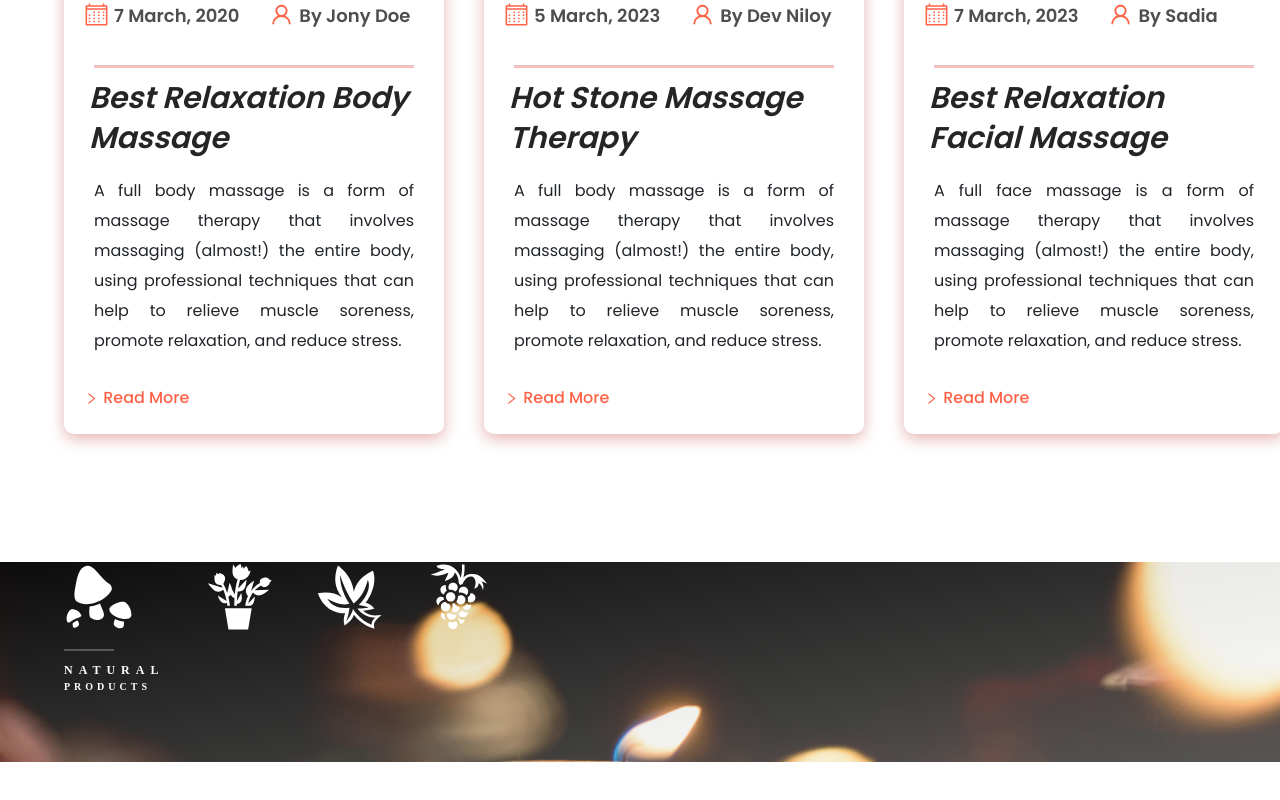
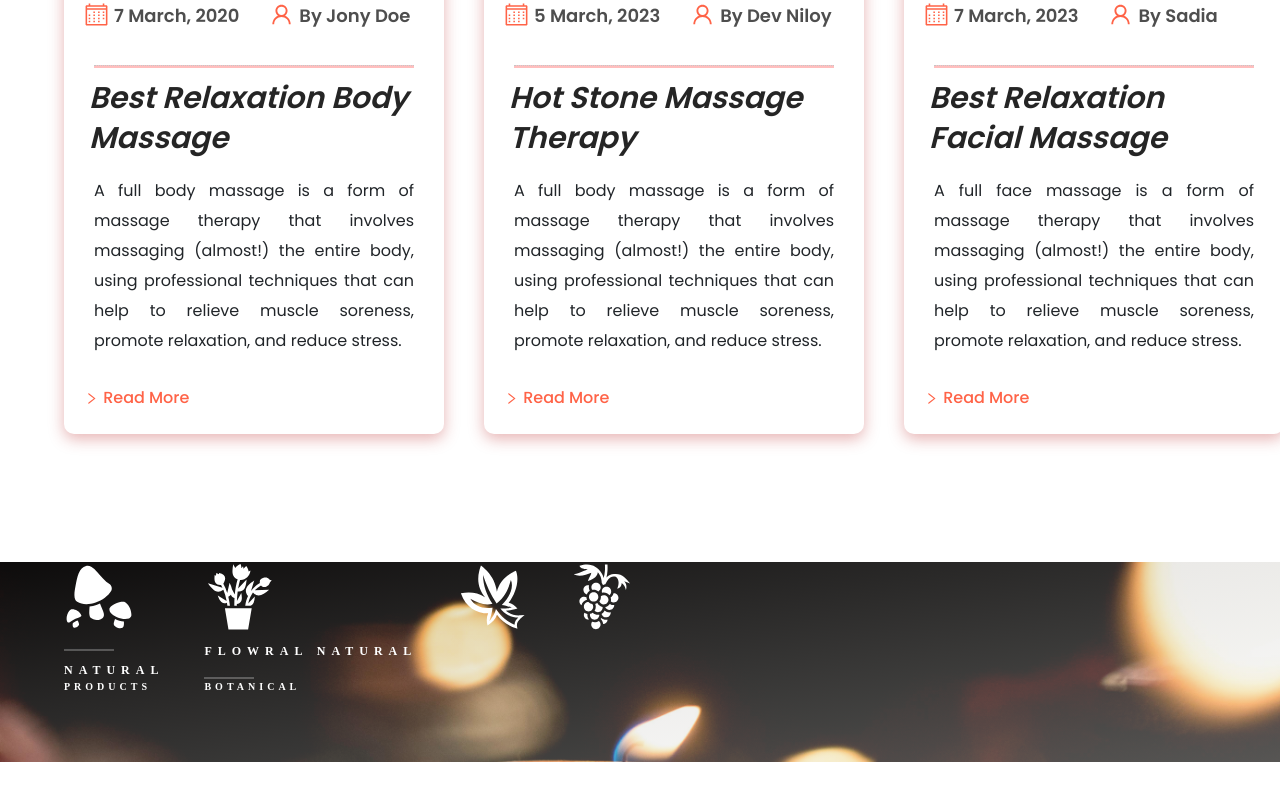
Before and after one commit to TamannaAfroz2666/Parlour-BD-Page, a React (Create React App) app: page / in a window 1280 px wide. Shown: the part 6287-7087 px from the top of the page. Built offline with nearby package versions, Linux system fonts and the light colour scheme; the HTML template or start-up script is replaced by a standard one.

Commit message:
base design on flower

```diff
--- a/src/components/Background/Background.css
+++ b/src/components/Background/Background.css
@@ -60,3 +60,25 @@
     position: relative;
 
 }
+/* flower section  */
+
+.floral{
+    font-size: 12px;
+    font-weight: 600;
+    color: #fff;
+    text-transform: uppercase;
+    letter-spacing: 6px;
+    font-family: serif;
+    padding: 10px 0 0 0;
+}
+.botanicalTitle{
+    font-size: 10px;
+    font-weight: 600;
+    color: #fff;
+    text-transform: uppercase;
+    letter-spacing: 4px;
+    font-family: serif;
+    bottom: 1rem;
+    position: relative;
+
+}
--- a/src/components/Background/Background.js
+++ b/src/components/Background/Background.js
@@ -10,7 +10,6 @@ const Background = () => {
                     <div className="contentsOfBg">
                         <div className="mushroomPart">
                             <span> <GiMushrooms color='white' size={70} /> </span>
-                            {/* <span className='bgHrHead'> <hr className='bgHr'/> </span> */}
                             <div className="lineBreaker">
                                 <hr color='white' className='lineBreak1' />
                             </div>
@@ -19,11 +18,15 @@ const Background = () => {
                                 <p className='bgSubTitle'>Products</p>
 
                             </div>
-
-
                         </div>
                         <div className="flowerPart">
                             <span> <GiFlowerPot color='white' size={70} /> </span>
+                            <p className='floral'>Flowral natural</p>
+                            <div className="lineBreaker">
+                                <hr color='white' className='lineBreak1' />
+                            </div>
+                            <p className='botanicalTitle'>botanical</p>
+
 
                         </div>
                         <div className="leafPart">
```
